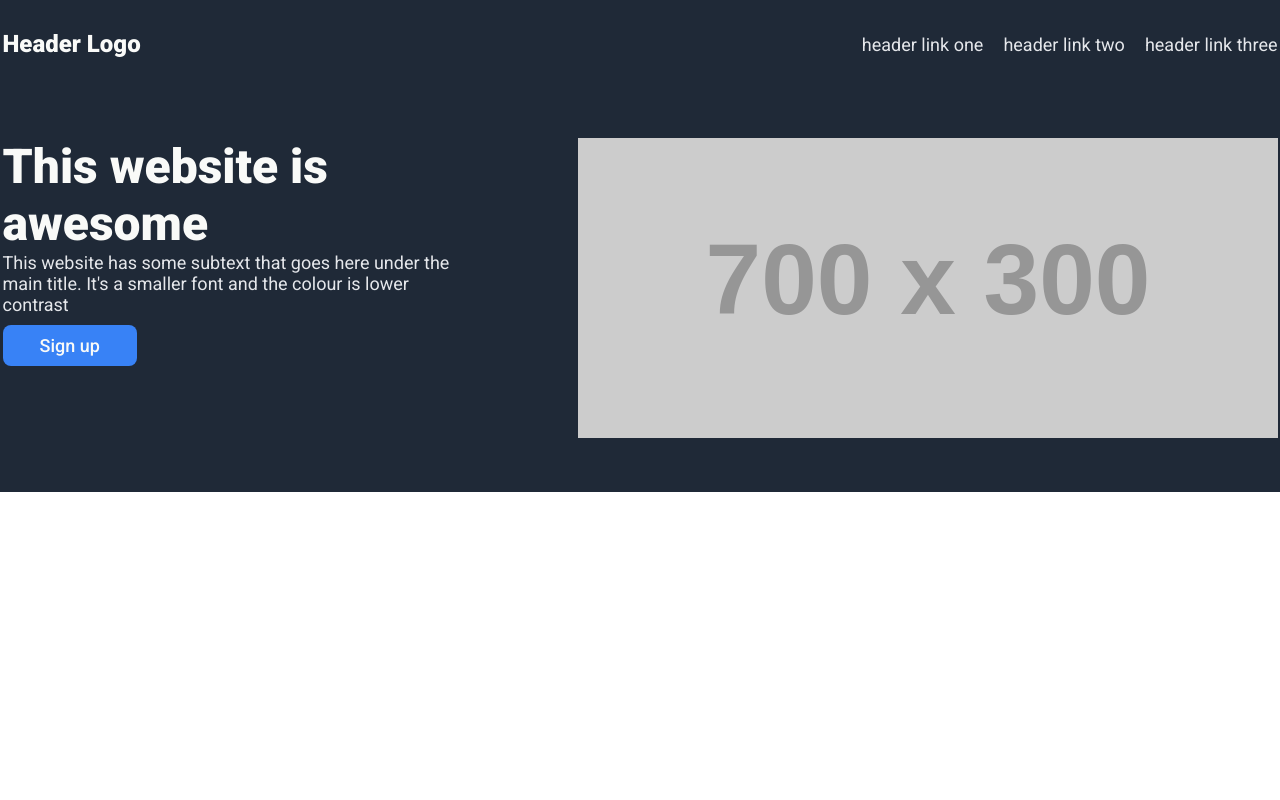
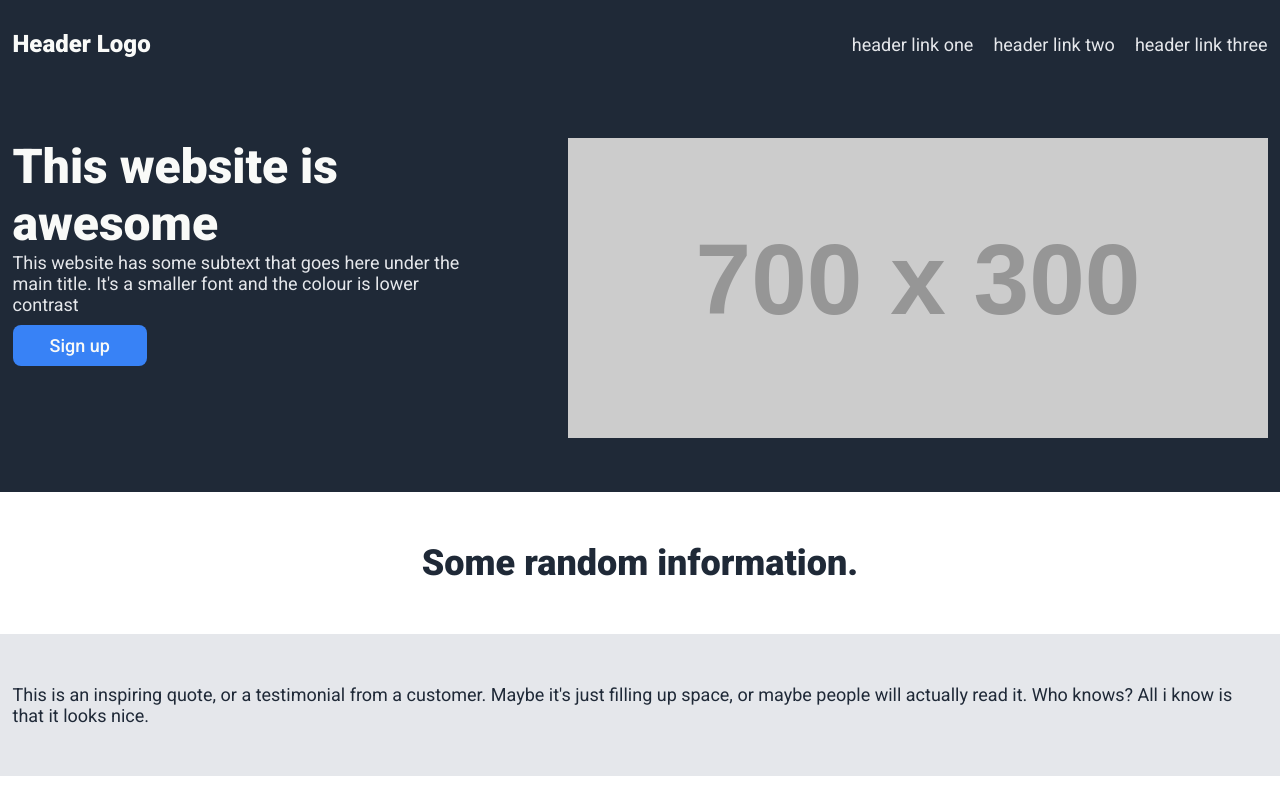
Before and after one commit to code4/test-page, a plain HTML site: page index.html in a window 1280 px wide. Drawn offline with Linux system fonts and the light colour scheme; placeholder pictures from the web are drawn by us.

Commit message:
Add information and quote section

```diff
--- a/css/style.css
+++ b/css/style.css
@@ -11,27 +11,29 @@ body {
   color: #1f2937;
   font-size: 18px;
   min-height: 100vh;
+  background-color: #fff;
 }
 
 header,
-main,
 footer {
   background-color: #1f2937;
   color: #f9faf8;
   width: 100vw;
 }
 
-section {
+.container {
   max-width: 1275px;
   margin: 0 auto;
   padding: 10px;
+  padding-top: 50px;
+  padding-bottom: 50px;
 }
 
 .top-header {
   display: flex;
   justify-content: space-between;
   align-items: center;
-  padding: 30px 0;
+  padding: 30px 10px;
 }
 
 nav {
@@ -55,8 +57,11 @@ nav a {
   font-weight: bold;
 }
 
+.hero-content {
+  background-color: #1f2937;
+}
+
 .hero {
-  padding: 50px 0;
   margin: 0 auto;
   display: flex;
   justify-content: space-between;
@@ -71,6 +76,7 @@ nav a {
 .hero-text h1 {
   font-size: 48px;
   font-weight: 900;
+  color: #f9faf8;
 }
 
 .hero-text p {
@@ -90,3 +96,16 @@ nav a {
   border-radius: 8px;
   font-weight: 500;
 }
+
+.text-center {
+  text-align: center;
+}
+
+.information h2 {
+  font-size: 36px;
+  font-weight: 900;
+}
+
+.quote {
+  background-color: #e5e7eb;
+}
--- a/index.html
+++ b/index.html
@@ -9,7 +9,7 @@
   </head>
   <body>
     <header>
-      <section class="top-header">
+      <section class="container top-header">
         <div class="logo">Header Logo</div>
         <nav>
           <li><a href="#">header link one</a></li>
@@ -19,7 +19,8 @@
       </section>
     </header>
     <main>
-      <section class="hero">
+      <section class="hero-content">
+        <div class="container hero">
           <div class="hero-text">
             <h1>This website is awesome</h1>
             <p>
@@ -31,6 +32,21 @@
           <div class="hero-image">
             <img src="https://via.placeholder.com/700X300/FFFFFF" alt="" />
           </div>
+        </div>
+      </section>
+      <section class="information">
+        <div class="container">
+          <h2 class="text-center">Some random information.</h2>
+        </div>
+      </section>
+      <section class="quote">
+        <div class="container">
+          <blockquote>
+            This is an inspiring quote, or a testimonial from a customer. Maybe
+            it's just filling up space, or maybe people will actually read it.
+            Who knows? All i know is that it looks nice.
+          </blockquote>
+        </div>
       </section>
     </main>
     <footer></footer>
```
Lines whose indentation alone changed are shown as unchanged.
